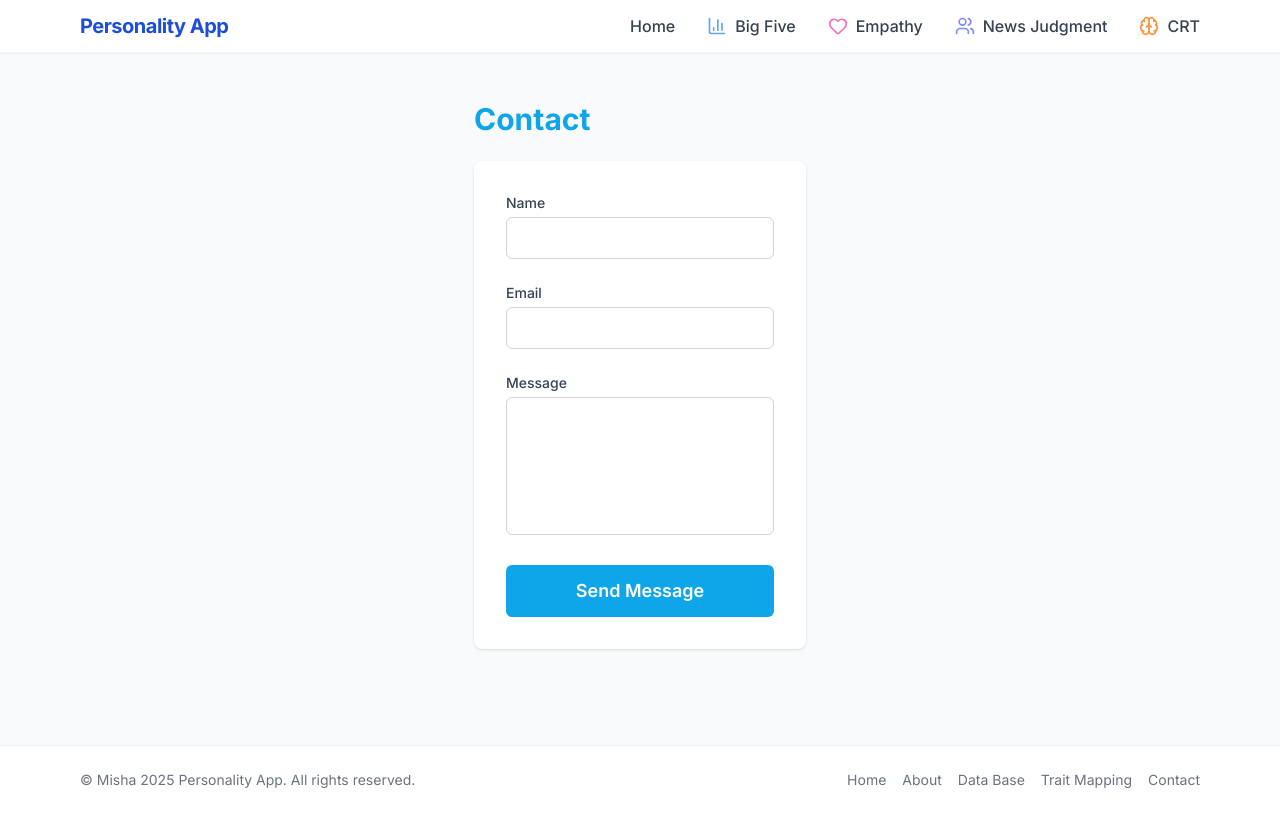
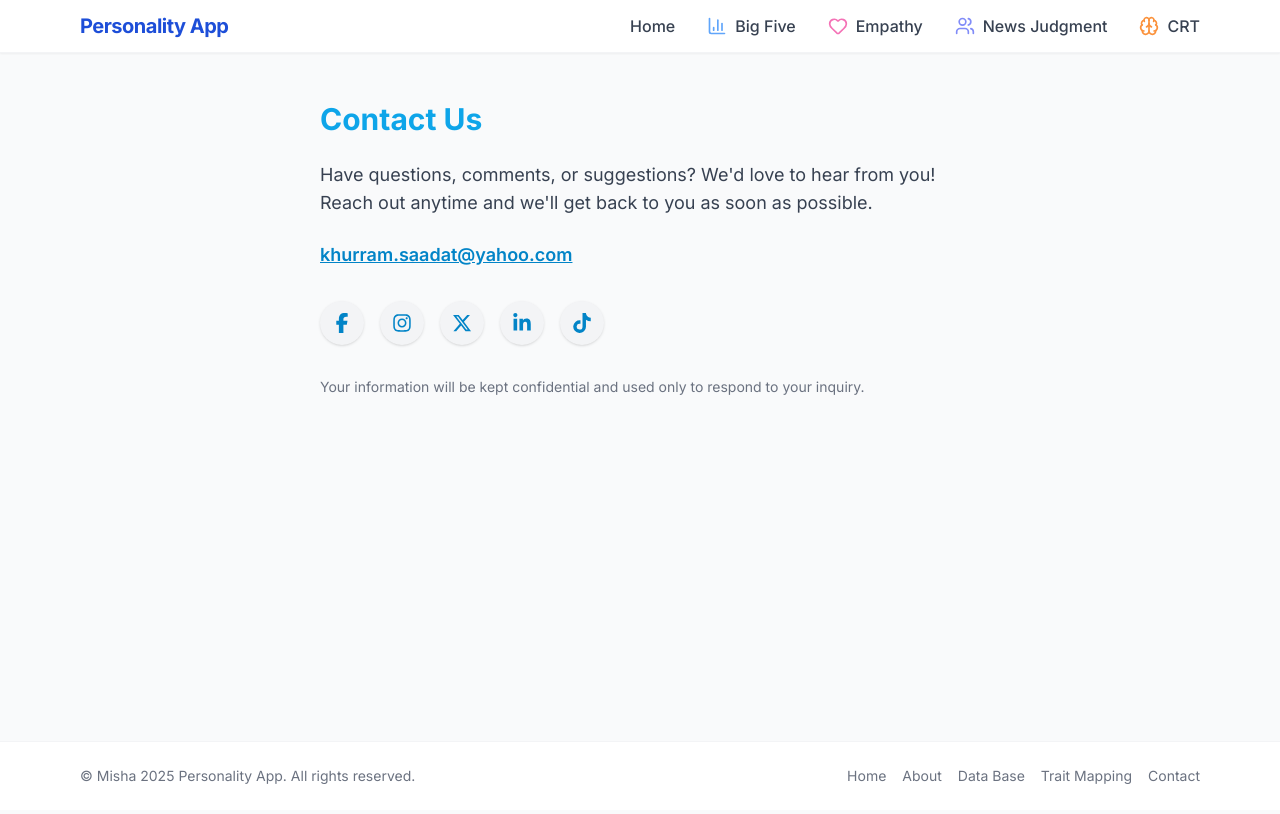
Before and after one commit to khurramsaadat/personality, a Next.js app: page /contact in a window 1280 px wide. Built offline with nearby package versions, Linux system fonts and the light colour scheme.

Commit message:
feat: new Contact Us section with social icons, mailto, toast, and privacy notice

```diff
--- a/app/contact/page.tsx
+++ b/app/contact/page.tsx
@@ -1,76 +1,69 @@
 "use client";
 
-import React, { useState } from 'react';
+import React, { useState } from "react";
+import { FaFacebookF, FaInstagram, FaXTwitter, FaLinkedinIn, FaTiktok } from "react-icons/fa6";
+
+const socials = [
+  { name: "Facebook", icon: FaFacebookF, url: "#" },
+  { name: "Instagram", icon: FaInstagram, url: "#" },
+  { name: "X (Twitter)", icon: FaXTwitter, url: "#" },
+  { name: "LinkedIn", icon: FaLinkedinIn, url: "#" },
+  { name: "TikTok", icon: FaTiktok, url: "#" },
+];
 
 export default function ContactPage() {
-  const [submitted, setSubmitted] = useState(false);
-  const [form, setForm] = useState({ name: '', email: '', message: '' });
+  const [showToast, setShowToast] = useState(false);
 
-  function handleChange(e: React.ChangeEvent<HTMLInputElement | HTMLTextAreaElement>) {
-    setForm({ ...form, [e.target.name]: e.target.value });
-  }
-
-  function handleSubmit(e: React.FormEvent) {
+  const handleEmailClick = async (e: React.MouseEvent<HTMLAnchorElement>) => {
     e.preventDefault();
-    setSubmitted(true);
-  }
+    try {
+      await navigator.clipboard.writeText("khurram.saadat@yahoo.com");
+      setShowToast(true);
+      setTimeout(() => setShowToast(false), 2500);
+      window.open("mailto:khurram.saadat@yahoo.com");
+    } catch {
+      // fallback: just open mailto
+      window.open("mailto:khurram.saadat@yahoo.com");
+    }
+  };
 
   return (
     <div className="max-w-2xl mx-auto py-12 px-4">
-      <h1 className="text-3xl font-bold mb-6 text-sky-500">Contact</h1>
-      {submitted ? (
-        <div className="bg-green-50 border border-green-200 text-green-700 rounded-md p-6 text-center shadow">
-          <h2 className="text-xl font-semibold mb-2">Thank you!</h2>
-          <p>Your message has been received. We appreciate your feedback and will get back to you soon.</p>
-        </div>
-      ) : (
-        <form onSubmit={handleSubmit} className="bg-white rounded-lg shadow p-8 flex flex-col gap-6">
-          <div>
-            <label htmlFor="name" className="block text-sm font-medium text-gray-700 mb-1">Name</label>
-            <input
-              type="text"
-              id="name"
-              name="name"
-              value={form.name}
-              onChange={handleChange}
-              required
-              className="w-full border border-gray-300 rounded-md px-4 py-2 focus:outline-none focus:ring-2 focus:ring-sky-400 transition"
-              autoComplete="name"
-            />
+      <h1 className="text-3xl font-bold mb-6 text-sky-500">Contact Us</h1>
+      <p className="mb-6 text-lg text-gray-700">
+        Have questions, comments, or suggestions? We'd love to hear from you! Reach out anytime and we'll get back to you as soon as possible.
+      </p>
+      <div className="relative mb-8 flex flex-col items-start">
+        {showToast && (
+          <div className="absolute -top-12 left-1/2 -translate-x-1/2 bg-sky-600 text-white px-4 py-2 rounded shadow-lg z-10 animate-fade-in">
+            Email address copied!
           </div>
-          <div>
-            <label htmlFor="email" className="block text-sm font-medium text-gray-700 mb-1">Email</label>
-            <input
-              type="email"
-              id="email"
-              name="email"
-              value={form.email}
-              onChange={handleChange}
-              required
-              className="w-full border border-gray-300 rounded-md px-4 py-2 focus:outline-none focus:ring-2 focus:ring-sky-400 transition"
-              autoComplete="email"
-            />
-          </div>
-          <div>
-            <label htmlFor="message" className="block text-sm font-medium text-gray-700 mb-1">Message</label>
-            <textarea
-              id="message"
-              name="message"
-              value={form.message}
-              onChange={handleChange}
-              required
-              rows={5}
-              className="w-full border border-gray-300 rounded-md px-4 py-2 focus:outline-none focus:ring-2 focus:ring-sky-400 transition resize-none"
-            />
-          </div>
-          <button
-            type="submit"
-            className="w-full bg-sky-500 text-white font-semibold py-3 rounded-md hover:bg-sky-600 focus:outline-none focus:ring-2 focus:ring-sky-400 text-lg transition"
+        )}
+        <a
+          href="mailto:khurram.saadat@yahoo.com"
+          onClick={handleEmailClick}
+          className="text-lg font-semibold text-sky-600 underline hover:text-sky-800 focus:outline-none focus:ring-2 focus:ring-sky-400 transition cursor-pointer"
+        >
+          khurram.saadat@yahoo.com
+        </a>
+      </div>
+      <div className="flex gap-4 mb-8">
+        {socials.map(({ name, icon: Icon, url }) => (
+          <a
+            key={name}
+            href={url}
+            target="_blank"
+            rel="noopener noreferrer"
+            aria-label={name}
+            className="bg-gray-100 hover:bg-sky-100 text-sky-600 p-3 rounded-full shadow transition focus:outline-none focus:ring-2 focus:ring-sky-400"
           >
-            Send Message
-          </button>
-        </form>
-      )}
+            <Icon className="w-5 h-5" />
+          </a>
+        ))}
+      </div>
+      <p className="text-sm text-gray-500">
+        Your information will be kept confidential and used only to respond to your inquiry.
+      </p>
     </div>
   );
 }
--- a/package.json
+++ b/package.json
@@ -23,6 +23,7 @@
     "postcss": "^8.5.6",
     "react": "^18.3.1",
     "react-dom": "^18.3.1",
+    "react-icons": "^5.5.0",
     "tailwindcss": "^3.4.17",
     "typescript": "^5.8.3"
   }
```
Also changed, not shown: 2 other files (tests, documents, lock files or other folders).
